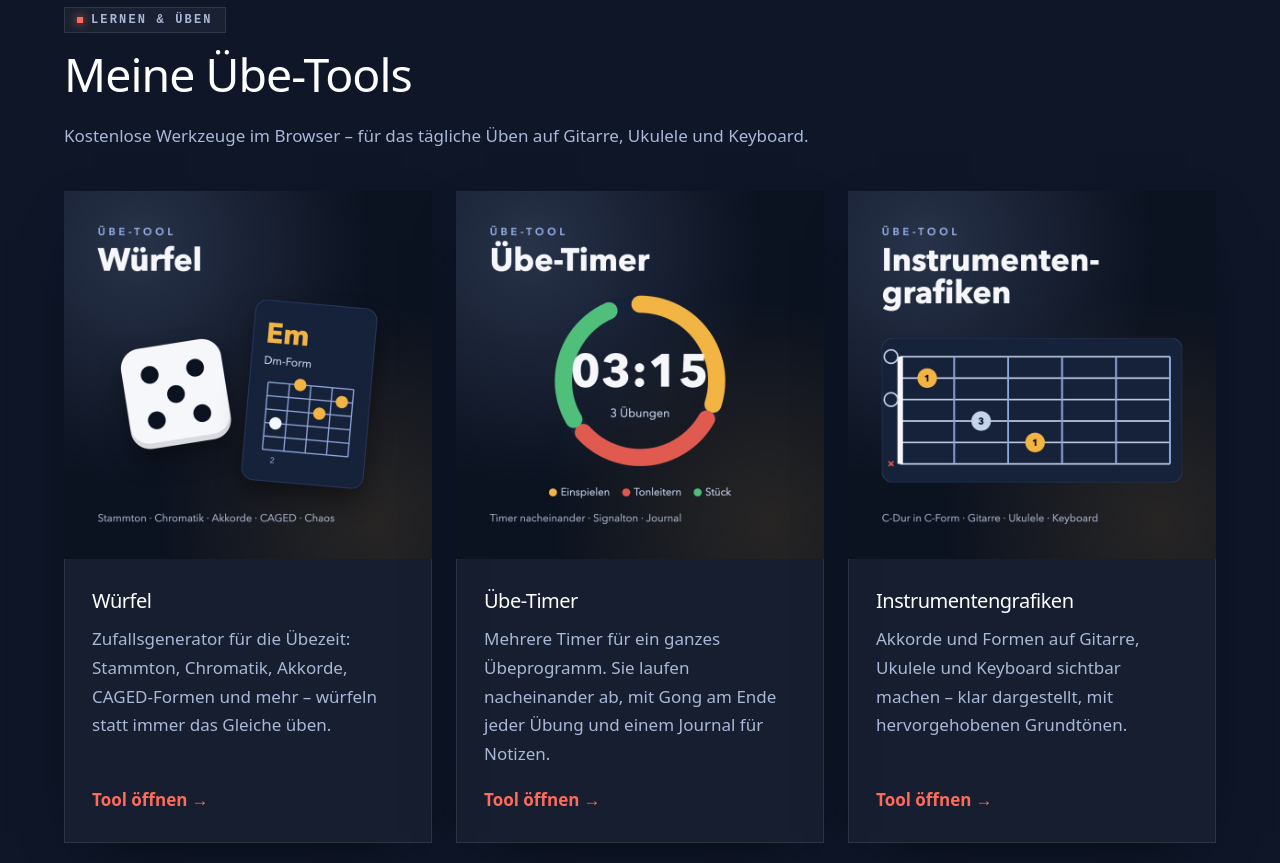
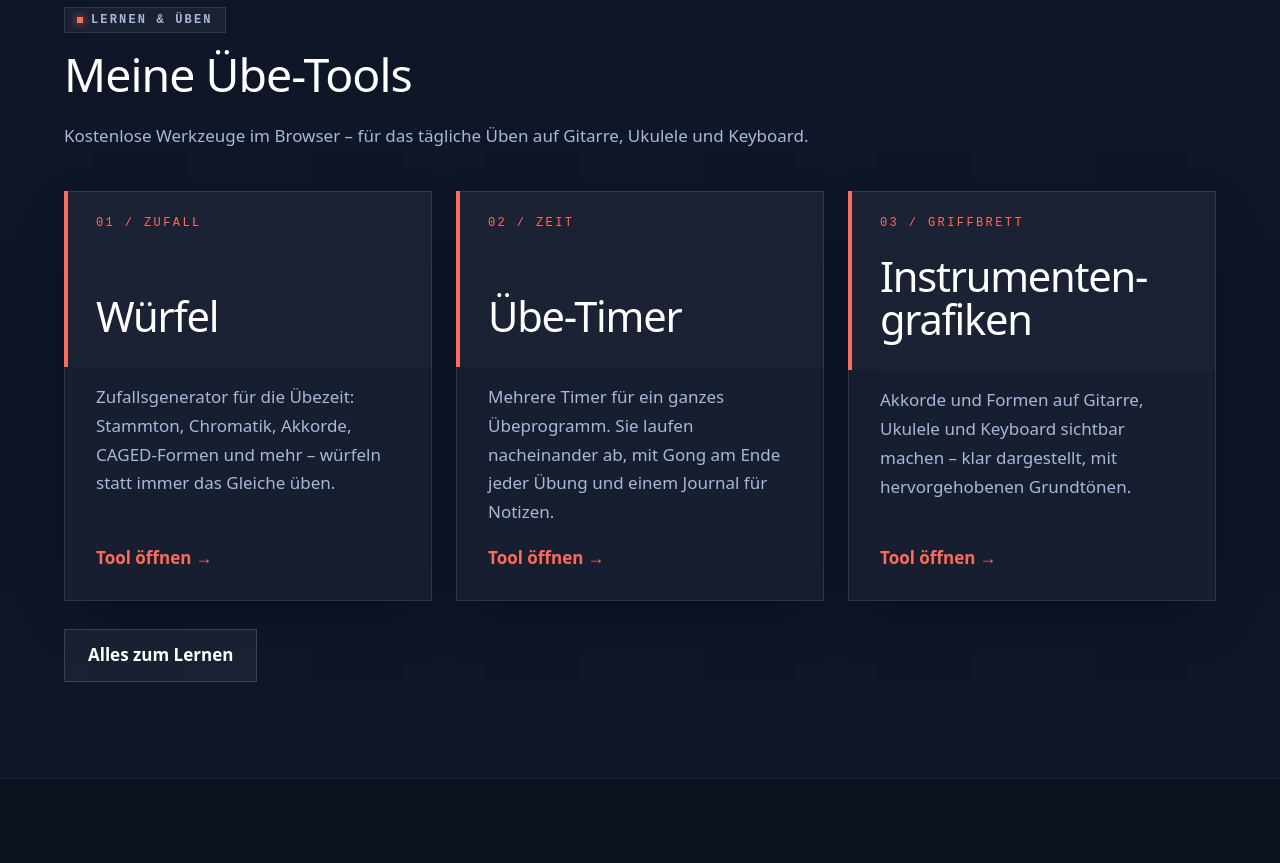
Before and after one commit to Marscx/marcscheidegger, a plain HTML site: page index.html in a window 1280 px wide. Shown: the part 3477-4340 px from the top of the page. Drawn offline with Linux system fonts and the light colour scheme.

Commit message:
Tool-Karten typografisch statt mit Bildern: Nummer/Thema in Schreibmaschine, grosser dünner Name, Strich in Koralle
Co-Authored-By: Claude Opus 5.5 <noreply@anthropic.com>

```diff
--- a/index.html
+++ b/index.html
@@ -14,8 +14,8 @@
     <meta property="og:type" content="website">
     <meta name="theme-color" content="#0b1220">
     <link rel="icon" href="favicon.svg" type="image/svg+xml">
-    <link rel="stylesheet" href="css/site.css?v=14">
-    <script src="js/site.js?v=14"></script>
+    <link rel="stylesheet" href="css/site.css?v=15">
+    <script src="js/site.js?v=15"></script>
 </head>
 <body>
     <!-- Unsichtbarer Sprunglink für Tastatur- und Screenreader-Nutzer -->
@@ -197,26 +197,32 @@
                     <p>Kostenlose Werkzeuge im Browser – für das tägliche Üben auf Gitarre, Ukulele und Keyboard.</p>
                 </div>
                 <div class="grid">
-                    <a class="card" href="https://zufall.marcscheidegger.ch/">
-                        <img class="square" src="img/tool-wuerfel.jpg" alt="Grafik: Würfel" loading="lazy" width="800" height="800">
+                    <a class="card tool-karte" href="https://zufall.marcscheidegger.ch/">
+                        <div class="tool-kopf">
+                            <span class="tool-nr">01 / Zufall</span>
+                            <h3>Würfel</h3>
+                        </div>
                         <div class="body">
-                            <h3>Würfel</h3>
                             <p>Zufallsgenerator für die Übezeit: Stammton, Chromatik, Akkorde, CAGED-Formen und mehr – würfeln statt immer das Gleiche üben.</p>
                             <span class="more">Tool öffnen</span>
                         </div>
                     </a>
-                    <a class="card" href="https://uebetimer.marcscheidegger.ch/">
-                        <img class="square" src="img/tool-uebetimer.jpg" alt="Grafik: Übe-Timer" loading="lazy" width="800" height="800">
+                    <a class="card tool-karte" href="https://uebetimer.marcscheidegger.ch/">
+                        <div class="tool-kopf">
+                            <span class="tool-nr">02 / Zeit</span>
+                            <h3>Übe-Timer</h3>
+                        </div>
                         <div class="body">
-                            <h3>Übe-Timer</h3>
                             <p>Mehrere Timer für ein ganzes Übeprogramm. Sie laufen nacheinander ab, mit Gong am Ende jeder Übung und einem Journal für Notizen.</p>
                             <span class="more">Tool öffnen</span>
                         </div>
                     </a>
-                    <a class="card" href="https://caged.marcscheidegger.ch/">
-                        <img class="square" src="img/tool-instrumentengrafik.jpg" alt="Grafik: Instrumentengrafiken" loading="lazy" width="800" height="800">
+                    <a class="card tool-karte" href="https://caged.marcscheidegger.ch/">
+                        <div class="tool-kopf">
+                            <span class="tool-nr">03 / Griffbrett</span>
+                            <h3>Instrumenten&shy;grafiken</h3>
+                        </div>
                         <div class="body">
-                            <h3>Instrumentengrafiken</h3>
                             <p>Akkorde und Formen auf Gitarre, Ukulele und Keyboard sichtbar machen – klar dargestellt, mit hervorgehobenen Grundtönen.</p>
                             <span class="more">Tool öffnen</span>
                         </div>
--- a/src/site.tailwind.css
+++ b/src/site.tailwind.css
@@ -213,6 +213,15 @@
     a.card > img { @apply transition duration-500; }
     a.card:hover > img { @apply scale-[1.03]; }
 
+    /* Tool-Karten (Home, Lernen): typografisch statt Bild – Nummer/Thema in Schreibmaschine,
+       grosser dünner Name, Strich in der Akzentfarbe links, der beim Darüberfahren breiter wird */
+    .tool-kopf {
+        @apply flex min-h-44 flex-col justify-between gap-6 border-l-4 border-akzent-500 bg-white/[.02] px-7 pt-6 pb-7 transition-[border-width] duration-300;
+    }
+    .tool-nr { @apply font-schreib text-xs tracking-[.2em] text-akzent-500 uppercase; }
+    .tool-kopf h3 { @apply m-0 text-[clamp(2rem,3.4vw,2.6rem)] leading-[1.05] font-light tracking-[-.03em]; }   /* Trennstelle von Hand (&shy;) in build.py */
+    .tool-karte .body { @apply border-l-4 border-transparent pt-4; }
+    a.tool-karte:hover .tool-kopf { @apply border-l-[10px]; }
     .split { @apply grid items-center gap-12 lg:grid-cols-2; }
     .split > * { min-width: 0; }
     .split img { @apply w-full ring-1 ring-white/10; }
```
Also changed, not shown: 404.html (+2 -2 lines), chronologie.html (+2 -2 lines), datenschutz.html (+2 -2 lines), impressum.html (+2 -2 lines), kontakt.html (+2 -2 lines), lernen.html (+17 -11 lines), projekte.html (+2 -2 lines), css/site.css, 1 other file.
